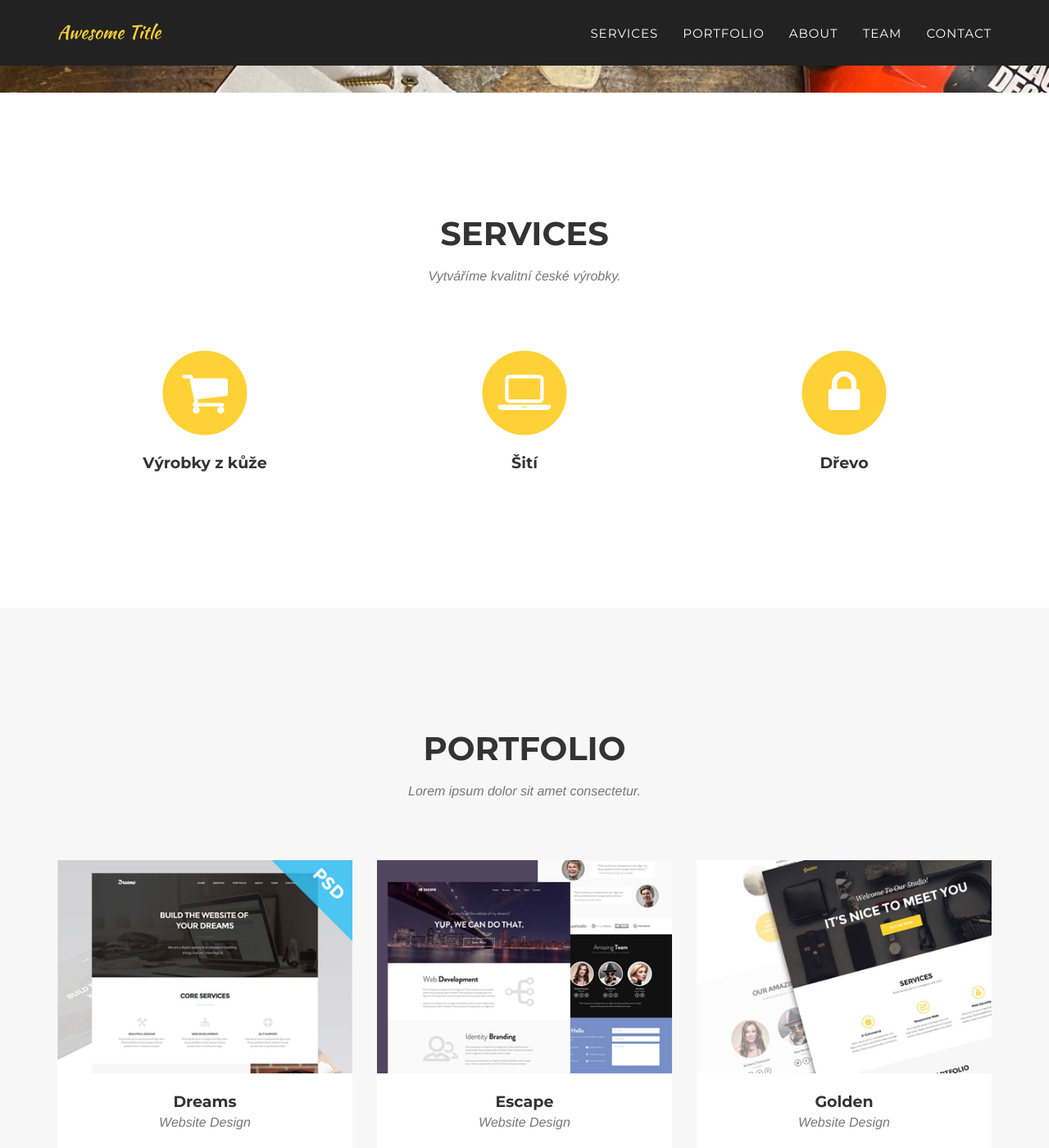
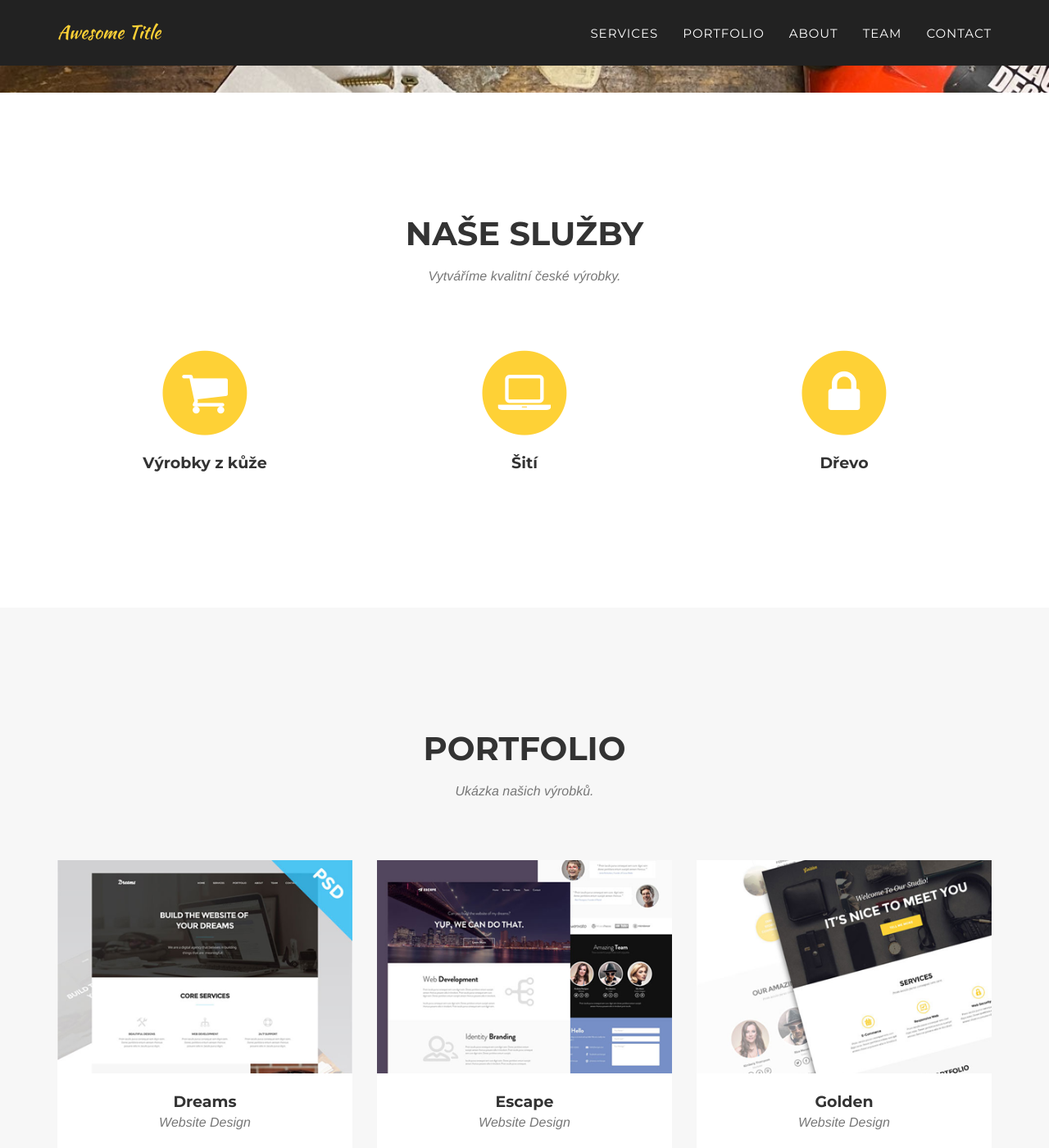
Before and after one commit to FrantisekKracmar/beewolf, a Jekyll site: the page built from index.html, in a window 1280 px wide and 1400 px high, scrolled down 645 px. Shown: the whole window at 82% size. Built offline with Jekyll 4.4.1, drawn with Linux system fonts in a browser that asks for light colours; some web fonts are replaced.

Commit message:
more content

```diff
--- a/_includes/about.html
+++ b/_includes/about.html
@@ -4,8 +4,7 @@
             <div class="row">
                 <div class="col-lg-12 text-center">
                     <h2 class="section-heading">About</h2>
-                    <h3 class="section-subheading text-muted">Jsme dva 👩‍❤‍👨
-tvoříme a #šijemespolu 🐝🐺</h3>
+                    <h3 class="section-subheading text-muted">Jsme dva 👩‍❤‍👨 tvoříme a #šijemespolu 🐝🐺</h3>
                 </div>
             </div>
             <div class="row">
--- a/_includes/portfolio_grid.html
+++ b/_includes/portfolio_grid.html
@@ -4,7 +4,7 @@
             <div class="row">
                 <div class="col-lg-12 text-center">
                     <h2 class="section-heading">Portfolio</h2>
-                    <h3 class="section-subheading text-muted">Lorem ipsum dolor sit amet consectetur.</h3>
+                    <h3 class="section-subheading text-muted">Ukázka našich výrobků.</h3>
                 </div>
             </div>
             <div class="row">
--- a/_includes/services.html
+++ b/_includes/services.html
@@ -3,7 +3,7 @@
         <div class="container">
             <div class="row">
                 <div class="col-lg-12 text-center">
-                    <h2 class="section-heading">Services</h2>
+                    <h2 class="section-heading">Naše služby</h2>
                     <h3 class="section-subheading text-muted">Vytváříme kvalitní české výrobky.</h3>
                 </div>
             </div>
```
